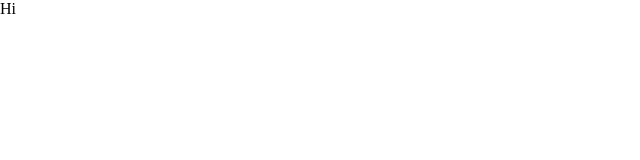
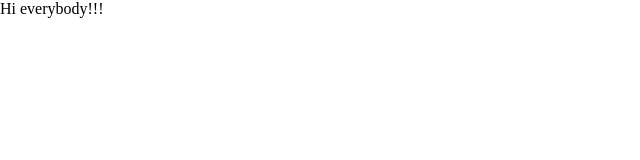
Before and after one commit to PatrickDevKoopman/vite, a website: page index.html in a window 1280 px wide. Shown: the whole page, without its empty margins (0-640 px from the left). Drawn offline with nearby package versions, Linux system fonts and the light colour scheme.

Commit message:
Update index.html

```diff
--- a/index.html
+++ b/index.html
@@ -1,6 +1,6 @@
 <html>
     <head><link rel="stylesheet" href="https://cdnjs.cloudflare.com/ajax/libs/normalize/8.0.1/normalize.css"></head>
     <body>
-        Hi
+        Hi everybody!!!
     </body>
 </html>
```
